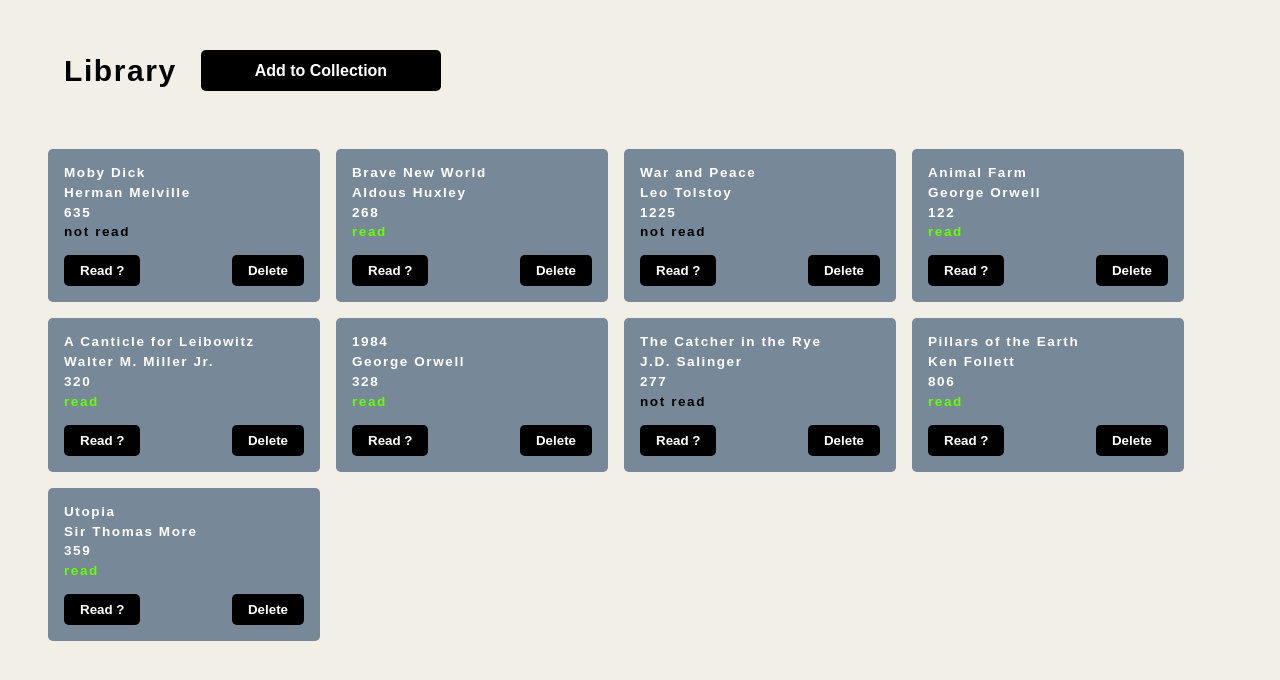
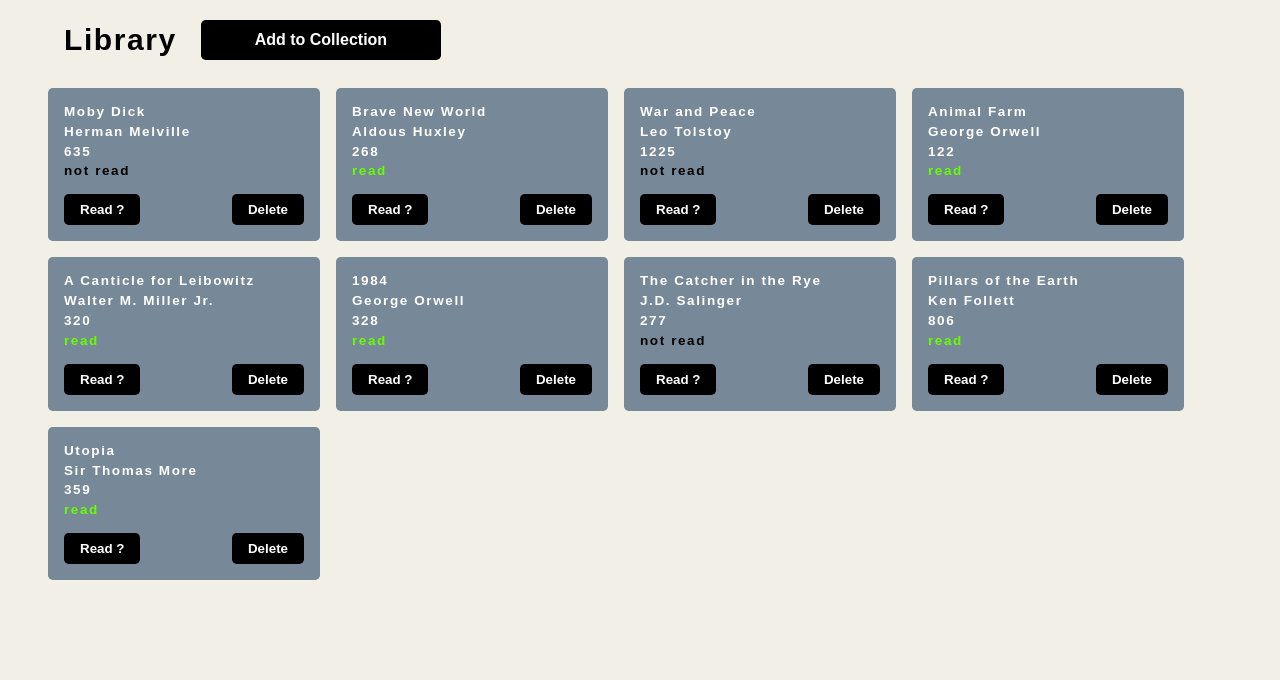
Before and after one commit to liamsapps/top-library-modal-form, a plain HTML site: page index.html in a window 1280 px wide. Drawn offline with Linux system fonts and the light colour scheme.

Commit message:
Change header flex value to ensure no growth

```diff
--- a/style.css
+++ b/style.css
@@ -26,7 +26,7 @@ body {
 
 #header {
     /* ensure header doesn't shrink */
-    flex: 1 0 4rem;
+    flex: 0 0 4rem;
     display: flex;
     align-items: center;
     gap: 1.5rem;
```
